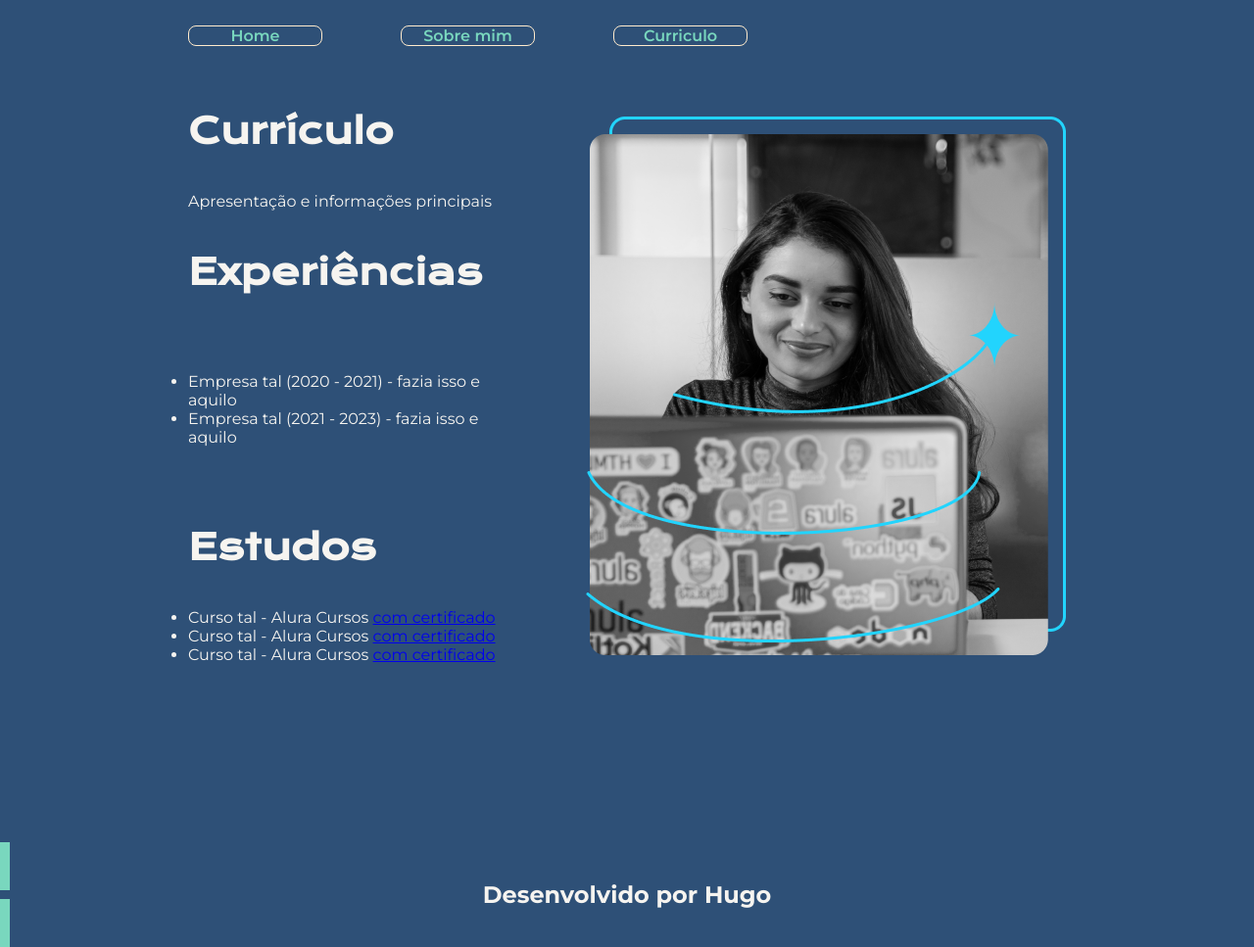
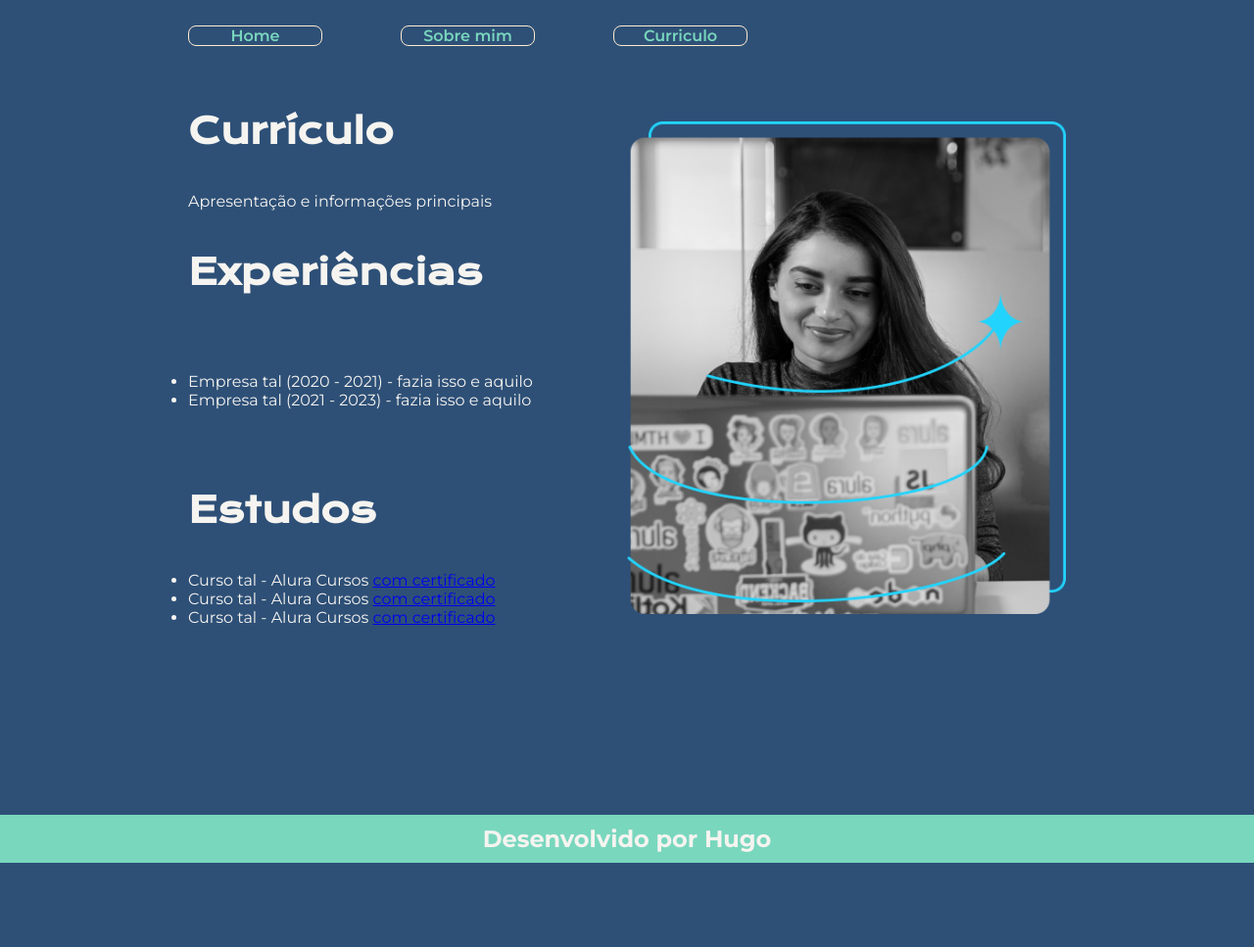
Before and after one commit to DevHugo-Cyber/teste-portfolio, a plain HTML site: page curriculo.html in a window 1280 px wide. Shown: the whole page at 98% size. After the commit the page ends 881 px from the top, so only its background shows below. Drawn offline with nearby package versions, Linux system fonts and the light colour scheme.

Commit message:
Add files via upload
Alterado a linha de codigo de footage e adicionado uma classe para a imagem de Joana Santos programando, ajustado o erro de visualização de imagem.

```diff
--- a/curriculo.html
+++ b/curriculo.html
@@ -39,10 +39,10 @@
         </ul>
         </div>
     </section>
-    <img src="./assets/imagem.png" alt="Foto da Joana Santos programando">
+    <img class="apresentacao__imagem" src="./assets/imagem.png" alt="Foto da Joana Santos programando">
 </main>
 
-<foo    ter class="rodape">
+<footer class="rodape">
     <p><strong> Desenvolvido por Hugo</strong></p>
 </footer>
 </html>
```
